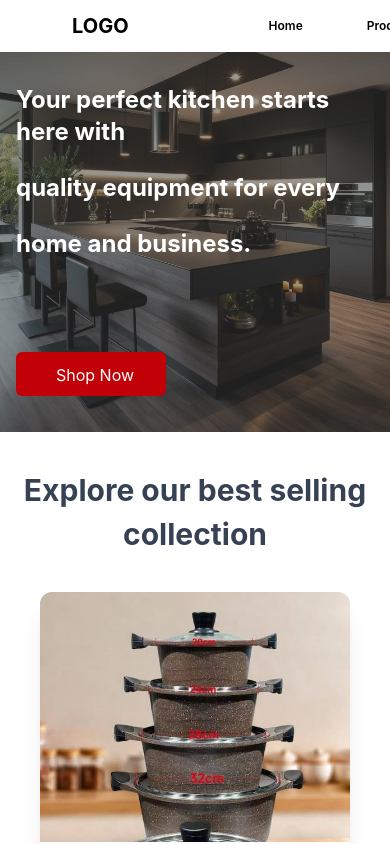
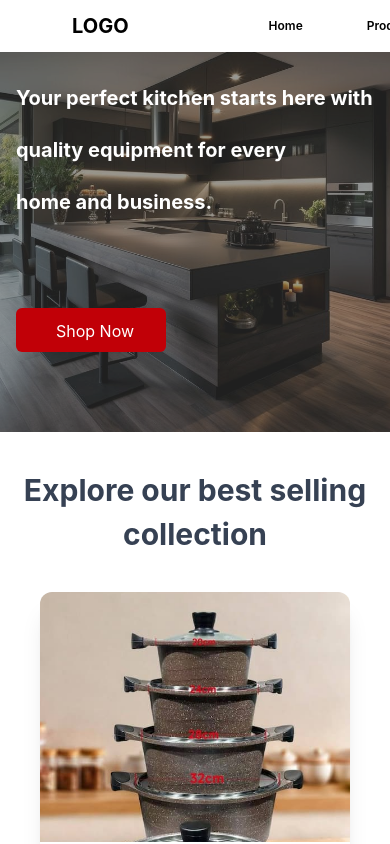
Before and after one commit to 1bruno5/denyse-shop, a Vue app: page / in a window 390 px wide. Shown: the top 844 px of the page. Built offline with nearby package versions, Linux system fonts and the light colour scheme.

Commit message:
text well positioning

```diff
--- a/src/views/home.vue
+++ b/src/views/home.vue
@@ -5,9 +5,9 @@
     <img src="../assets/photos/kitchen.jpg" alt="image" class="w-full h-full object-cover opacity-80 ">
     <div class="absolute inset-0 flex bg-black/40 ">
       <div class=" px-4 sm:px-8 lg:px-16 pt-8 sm:pt-16 lg:pt-32">
-      <p class="font-bold  text-white text-2xl sm:text-3xl lg:text-4xl">Your perfect kitchen starts here with<br></p>
-        <p class="mt-6 font-bold  text-2xl sm:text-3xl lg:text-4xl text-white"> quality equipment for every<br></p>
-         <p class="mt-6 font-bold text-2xl sm:text-3xl lg:text-4xl text-white"> home and business.</p>
+      <p class="font-bold  text-white text-xl sm:text-3xl lg:text-4xl">Your perfect kitchen starts here with<br></p>
+        <p class="mt-6 font-bold  text-xl sm:text-3xl lg:text-4xl text-white"> quality equipment for every<br></p>
+         <p class="mt-6 font-bold text-xl sm:text-3xl lg:text-4xl text-white"> home and business.</p>
          <button class="bg-red-700 rounded-md px-8 py-2 text-white text-xl mt-23"><RouterLink to="/products" class="text-base justify-center ml-2 mb-3">Shop Now</RouterLink></button>
       </div>
     </div>
@@ -210,10 +210,10 @@
   class="  w-full max-w-[220px] sm: max-w-[280px] lg:max-w-[340px] rounded-xl lg:rounded-none mx-auto lg:mx-0 object-cover"
   >
 <div class="">
-    <h3 class=" text-xl md:text-2xl lg:text-3xl font-bold text-gray-700">Cook Smarter. Live Better.</h3>
+    <h3 class=" text-xl md:text-2xl lg:text-3xl font-bold text-gray-700 text-center lg:text-left">Cook Smarter. Live Better.</h3>
   <div class="mt-10 text-sm lg:text-lg text-center md:text-left">
-    <p >At KitchenHub, we believe every home deserves quality kitchen equipment that makes </p> <p class="mt-2"> cooking enjoyable and effortless. From premium cookware and modern appliances to everyday</p><p class="mt-2">utensils, we carefully  select products that combine durability, style, and performance.</p>
-    <p class="mt-14">Whether you're a beginner or a professional chef, we're here to help you</p><p> create delicious meals with confidence.</p>
+    <p >At D Shop, we believe every home deserves quality kitchen equipment that makes </p> <p class="mt-2"> cooking enjoyable and effortless. From premium cookware and modern appliances to everyday</p><p class="mt-2">utensils, we carefully  select products that combine durability, style, and performance.</p>
+    <p class="mt-8 lg:mt-14">Whether you're a beginner or a professional chef, we're here to help you</p><p> create delicious meals with confidence.</p>
 
     <button class="bg-red-800 text-white py-3 px-8 rounded-md mt-17 hover:bg-red-700 "><RouterLink to="/about" class="text-sm">Learn More About Us</RouterLink></button>
   </div>
```
